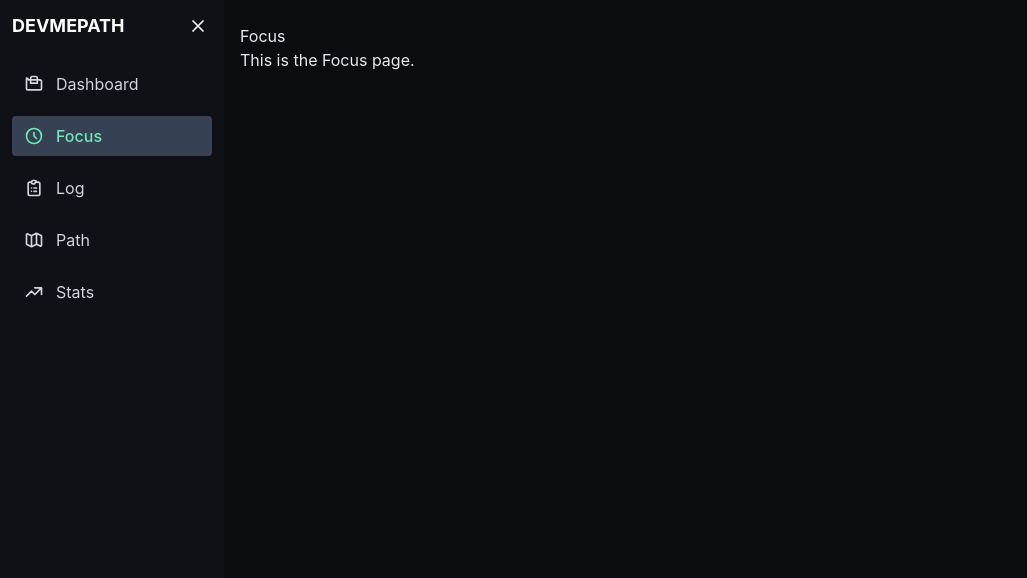
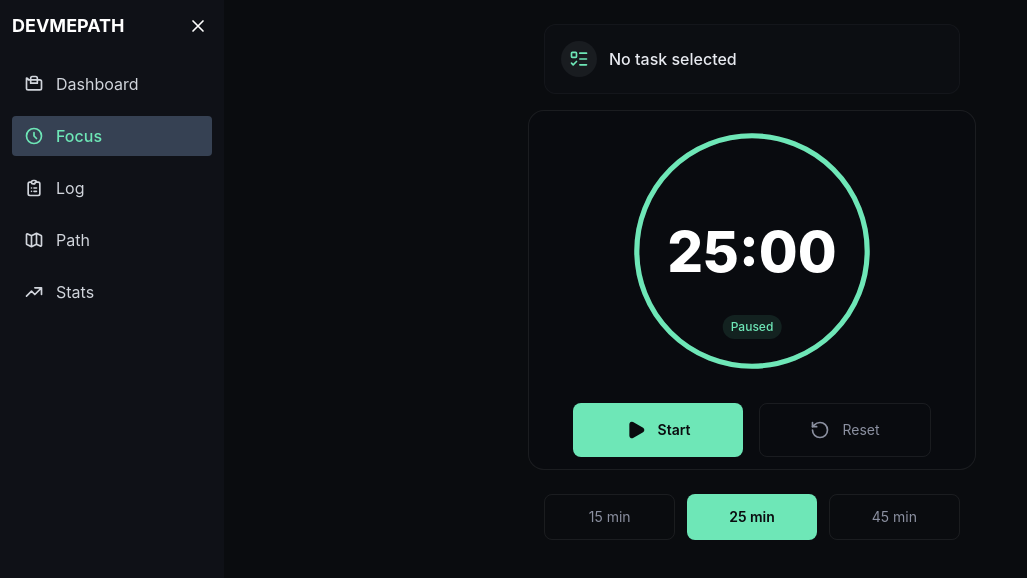
Before and after one commit to BesufikadHosiso/LevelGit, a React (Vite) app: page /focus in a window 1280 px wide. Shown: the top 578 px of the page, without its empty margins (0-1027 px from the left). Built offline with nearby package versions, Linux system fonts and the light colour scheme.

Commit message:
refactor(ui&logic): make the ui consistent, & make the logic modern and clean

```diff
--- a/src/components/ui/Badge.jsx
+++ b/src/components/ui/Badge.jsx
@@ -1,13 +1,14 @@
-const Badge = ({ label, color = "green" }) => {
+const Badge = ({ label, children, color = "green", className = "" }) => {
     const colors = {
         green: 'bg-green-100 text-green-800',
         purple: 'bg-purple-100 text-purple-800',
-        amber: 'bg-amber-100 text-amber-800'
+        amber: 'bg-amber-100 text-amber-800',
+        streak: 'bg-streak/10 text-streak'
     }
 
     return (
-       <span className={`inline-flex items-center px-2 py-1 rounded-full text-xs font-medium ${colors[color]}`}>
-        {label}
+       <span className={`inline-flex items-center px-2 py-1 rounded-full text-xs font-medium ${colors[color]} ${className}`}>
+        {children || label}
        </span>
     )
 }
--- a/src/components/ui/Button.jsx
+++ b/src/components/ui/Button.jsx
@@ -1,6 +1,7 @@
 
 const variants = {
   primary:  'bg-streak text-night font-semibold hover:brightness-95 hover:cursor-pointer',
+  secondary: 'bg-streak/10 border border-streak/20 text-streak hover:bg-streak/20 hover:cursor-pointer',
   ghost:    'border border-border text-muted hover:bg-white/5 hover:cursor-pointer',
   danger:   'bg-red-500/10 border border-red-500/20 text-red-400 hover:bg-red-500/20 hover:cursor-pointer',
 }
--- a/src/pages/Focus.jsx
+++ b/src/pages/Focus.jsx
@@ -1,8 +1,88 @@
+import { useState, useEffect, useCallback, useRef } from 'react';
+import { useTimer } from '../hooks/useTimer';
+import TimerDisplay from '../hooks/TimerDisplay';
+import TimerControls from '../hooks/TimerControls';
+import CurrentTask from './CurrentTask';
+import DurationPicker from '../components/ui/DurationPicker';
+import Card from '../components/ui/Card';
+
 const Focus = () => {
+    const {
+        seconds, isRunning, toggle, reset,
+        changeDuration, duration, totalSeconds
+    } = useTimer(25);
+    const [selectedTask, setSelectedTask] = useState(null);
+    const notificationShownRef = useRef(false);
+
+    // Timer is "free" only if it's at the starting position and not running
+    const isTimerFree = seconds === totalSeconds && !isRunning;
+    const canStart = !!selectedTask;
+
+    // Function to request and show notification
+    const showNotification = useCallback(() => {
+        if (!("Notification" in window)) {
+            console.warn("This browser does not support desktop notification");
+            return;
+        }
+
+        const fire = () => {
+            new Notification("Timer Session Ended!", {
+                body: selectedTask ? `"${selectedTask.text}" is complete!` : "Your focus session has ended.",
+                icon: '/logo.png', // Make sure you have a logo.png in your public folder
+                vibrate: [200, 100, 200], // Example vibration pattern
+            });
+            notificationShownRef.current = true;
+        };
+
+        if (Notification.permission === "granted") {
+            fire();
+        } else if (Notification.permission !== "denied") {
+            Notification.requestPermission().then(permission => {
+                if (permission === "granted") {
+                    fire();
+                }
+            });
+        }
+    }, [selectedTask]);
+
+    // Effect to trigger notification when timer ends
+    useEffect(() => {
+        if (seconds === 0 && !isRunning && !notificationShownRef.current) {
+            showNotification();
+        }
+    }, [seconds, isRunning, showNotification]);
+
+    // Effect to reset notification state when timer is reset or a new task is selected
+    useEffect(() => {
+        // Reset the notification flag as soon as the timer is no longer at 0
+        if (seconds > 0) {
+            notificationShownRef.current = false;
+        }
+    }, [seconds]);
+
     return (
-        <div>
-            <h1>Focus</h1>
-            <p>This is the Focus page.</p>
+        <div className='flex flex-col items-center gap-4'>
+            <CurrentTask onTaskSelect={setSelectedTask} selectedTask={selectedTask} isLocked={!isTimerFree} />
+            <Card className="flex flex-col items-center gap-6 w-full max-w-md">
+                <TimerDisplay
+                    seconds={selectedTask ? seconds : totalSeconds}
+                    totalSeconds={totalSeconds}
+                    isRunning={isRunning}
+                    onToggle={toggle}
+                    onReset={reset}
+                />
+                <TimerControls
+                    isRunning={isRunning}
+                    onToggle={canStart ? toggle : () => alert("Please select a task first")}
+                    onReset={reset}
+                />
+            </Card>
+
+            <DurationPicker
+                duration={duration}
+                onSelect={changeDuration}
+                disabled={isRunning}
+            />
         </div>
     )
 }
```
